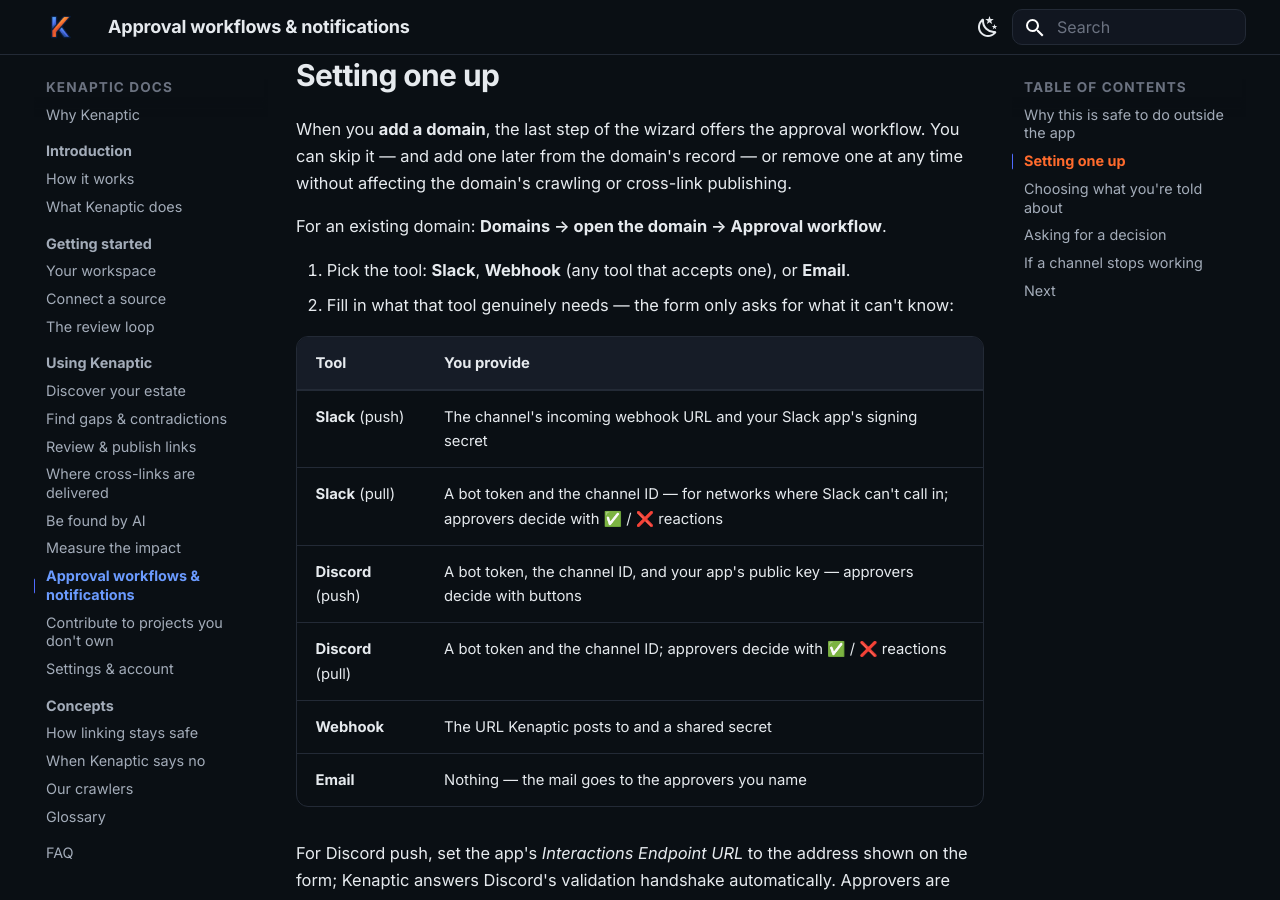
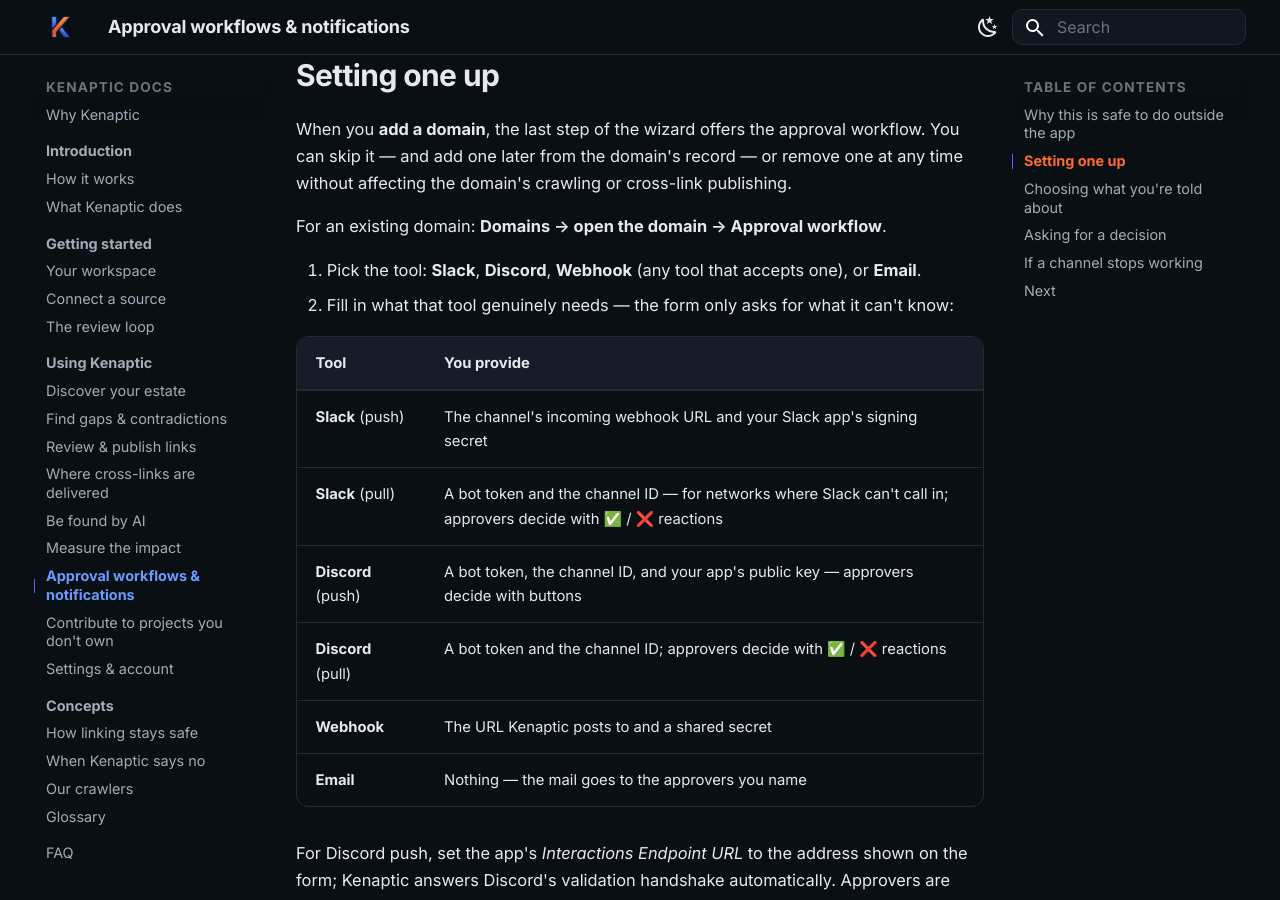
Before and after one commit to kenaptic/kenaptic-docs, an MkDocs documentation site: the page built from docs/guide/notifications.md, in a window 1280 px wide and 900 px high, scrolled down 1023 px. Built offline with MkDocs 1.6.1 and Material for MkDocs 9.7.7, drawn with Linux system fonts in a browser that asks for light colours.

Commit message:
docs: tool list includes Discord

```diff
--- a/docs/guide/notifications.md
+++ b/docs/guide/notifications.md
@@ -35,7 +35,7 @@ affecting the domain's crawling or cross-link publishing.
 
 For an existing domain: **Domains → open the domain → Approval workflow**.
 
-1. Pick the tool: **Slack**, **Webhook** (any tool that accepts one), or **Email**.
+1. Pick the tool: **Slack**, **Discord**, **Webhook** (any tool that accepts one), or **Email**.
 2. Fill in what that tool genuinely needs — the form only asks for what it can't know:
 
    | Tool | You provide |
```
